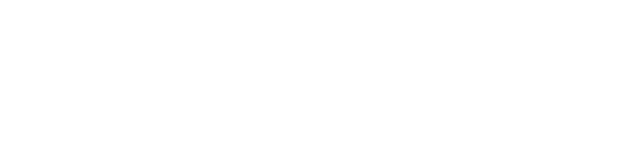
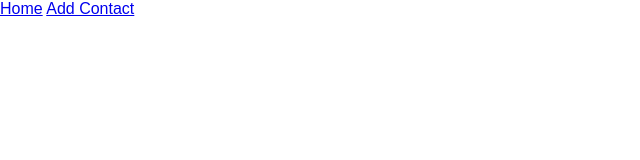
Before and after one commit to benjieCodes/Detailed-Contact-App, a website with bundled scripts: page app/index.html in a window 1280 px wide. Shown: the whole page, without its empty margins (0-640 px from the left). Built offline with nearby package versions, Linux system fonts and the light colour scheme; some packages are replaced by stand-ins of ours; files whose address does not match are found by name.

Commit message:
added template htmls and controller js files for the ui router

```diff
--- a/app/index.html
+++ b/app/index.html
@@ -9,8 +9,12 @@
   </head>
   <body>
     <div class="container">
-
+      <nav class="nav">
+        <a href="#" class="nav-item">Home</a>
+        <a href="#" class="nav-item">Add Contact</a>
+      </nav>
     </div>
+    <div class="container" ui-view></div>
     <script src="js/bundle.js"></script>
   </body>
 </html>
```
Also changed, not shown: app/templates/add.tpl.html (added), app/templates/contacts.tpl.html (added), app/templates/home.tpl.html (added), src/js/controllers/add.controller.js (added), src/js/controllers/contacts.controller.js (added), src/js/controllers/home.controller.js (added).
